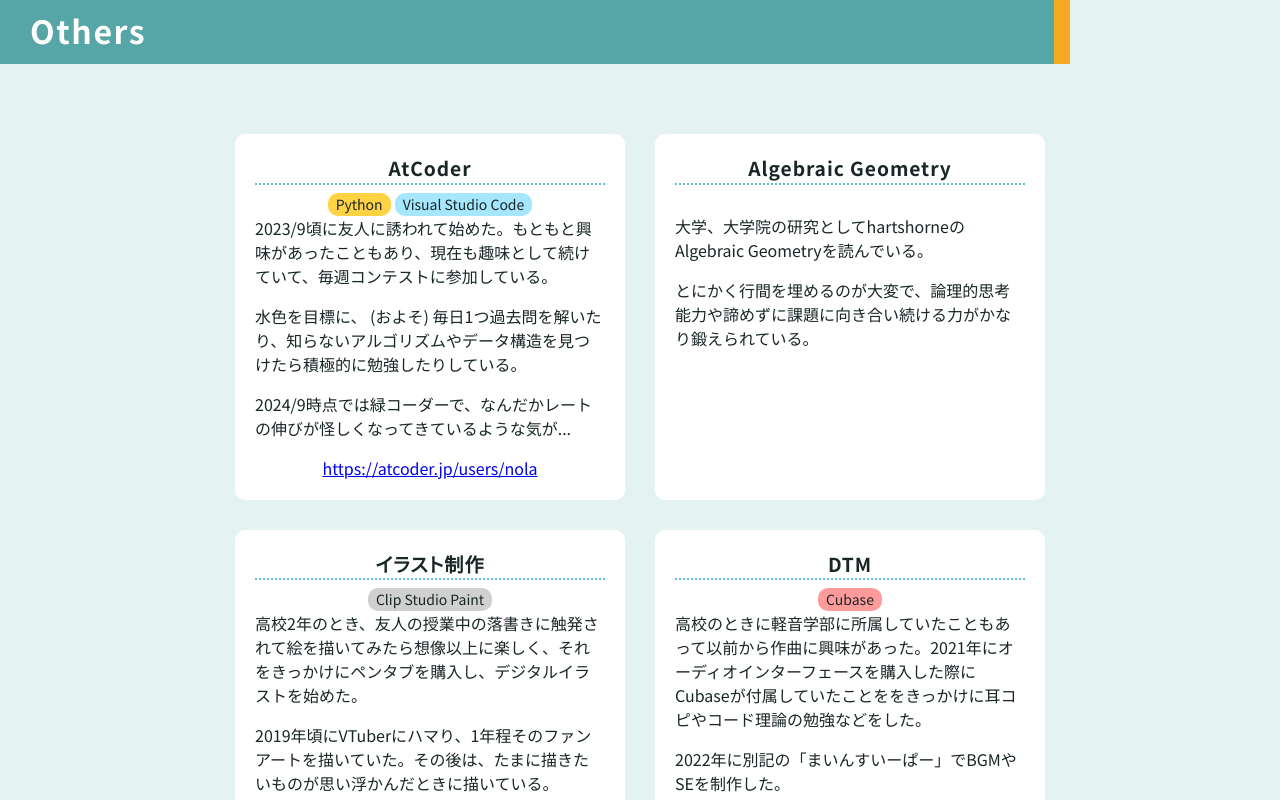
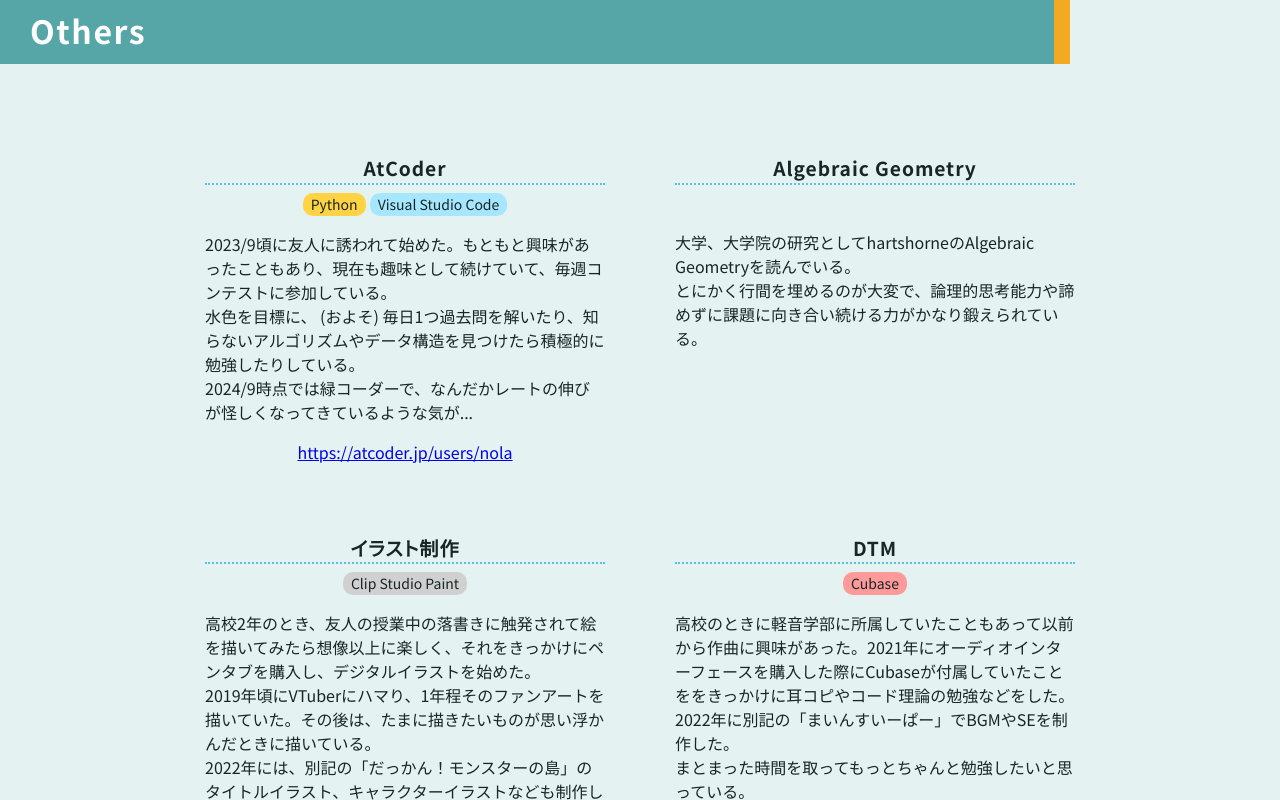
Before and after one commit to no-la/my-portfolio-for-2026, a React (Vite) app: page / in a window 1280 px wide. Shown: the part 4460-5260 px from the top of the page. Built offline with nearby package versions, Linux system fonts and the light colour scheme.

Commit message:
add other-card style

```diff
--- a/src/app/my-others/other-card.jsx
+++ b/src/app/my-others/other-card.jsx
@@ -5,20 +5,38 @@ import CardHeader from '../../components/card-header/card-header';
 import TagList from '../../components/tag-list/tag-list';
 import Card from '../../components/card/card';
 
-const cardStyle = css`
+const cardStyle = (theme) => css`
+  display: flex;
+  flex-direction: column;
+  background: transparent;
+  align-items: center;
+  width: 400px;
+`;
+const tagListStyle = css``;
+const resetPStyle = css`
+  margin-bottom: 0;
+`;
+const contentWrapStyle = css`
   display: flex;
   flex-direction: column;
   align-items: center;
+  gap: 16px;
 `;
 
 const OtherCard = ({ name, tags, text, links }) => {
   return (
     <Card cardStyle={cardStyle}>
       <CardHeader>{name}</CardHeader>
-      <TagList tags={tags}></TagList>
+      <div css={contentWrapStyle}>
+        <TagList
+          tags={tags}
+          tagListStyle={tagListStyle}
+        ></TagList>
         <div>
           {text.map((t, i) => (
-          <p key={i}>{t}</p>
+            <p key={i} css={resetPStyle}>
+              {t}
+            </p>
           ))}
         </div>
         <ul>
@@ -28,6 +46,7 @@ const OtherCard = ({ name, tags, text, links }) => {
             </li>
           ))}
         </ul>
+      </div>
     </Card>
   );
 };
--- a/src/components/card-header/card-header.jsx
+++ b/src/components/card-header/card-header.jsx
@@ -2,17 +2,21 @@
 
 import { css } from '@emotion/react';
 
-const CardHeader = ({ children }) => {
+const CardHeader = ({ cardHeaderStyle, children }) => {
   return (
     <h2
-      css={(theme) => css`
-        border-bottom: 2px dotted ${theme.colors.secondary};
-        text-align: 'center';
-        width: 100%;
-        display: flex;
-        justify-content: center;
-        margin-bottom: 8px;
-      `}
+      css={[
+        (theme) => css`
+          border-bottom: 2px dotted
+            ${theme.colors.secondary};
+          text-align: 'center';
+          width: 100%;
+          display: flex;
+          justify-content: center;
+          margin-bottom: 8px;
+        `,
+        cardHeaderStyle,
+      ]}
     >
       {children}
     </h2>
--- a/src/components/tag-list/tag-list.jsx
+++ b/src/components/tag-list/tag-list.jsx
@@ -12,9 +12,9 @@ const listStyle = css`
   min-height: 21px;
 `;
 
-const TagList = ({ tags }) => {
+const TagList = ({ tags, tagListStyle }) => {
   return (
-    <ul css={listStyle}>
+    <ul css={[listStyle, tagListStyle]}>
       {tags.map((t, i) => (
         <Tag tagId={t} key={`tag-${t}`} />
       ))}
```
Lines whose indentation alone changed are shown as unchanged.
